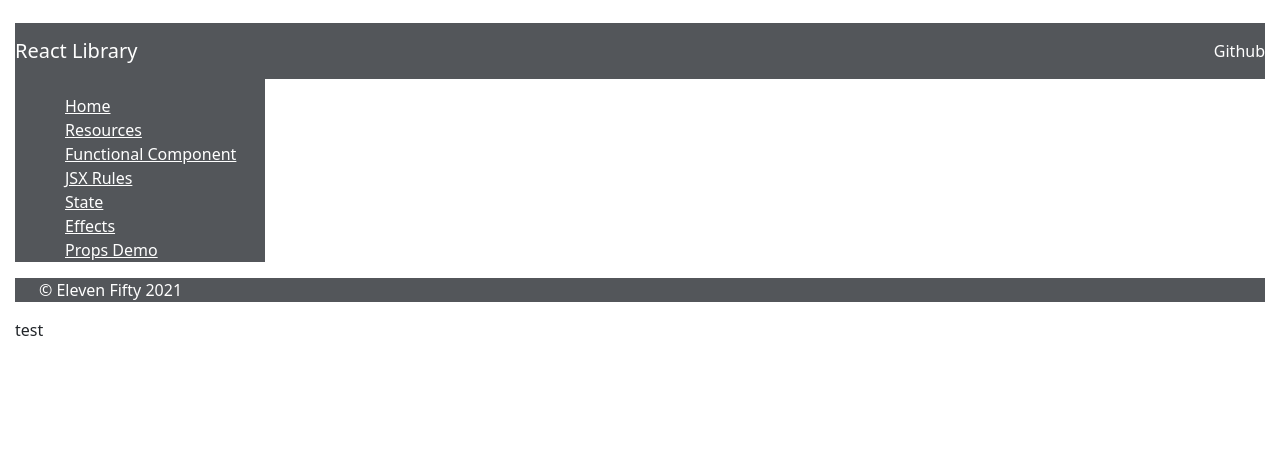
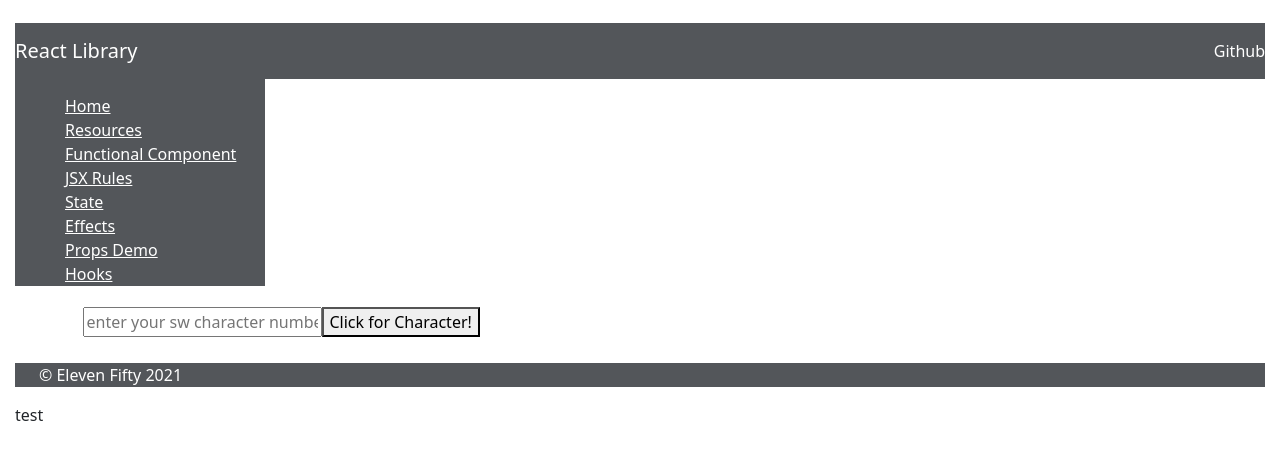
Before and after one commit to viseth89/react-fundamentals, a React (Create React App) app: page /hooks in a window 1280 px wide. Shown: the top 460 px of the page. Built offline with nearby package versions, Linux system fonts and the light colour scheme.

Commit message:
Debuggin 7.2

```diff
--- /dev/null
+++ b/src/components/concepts/Hooks.js
@@ -0,0 +1,27 @@
+import React, {useState, useEffect} from 'react';
+
+const Hooks = () => {
+    const [query, setQuery] = useState('');
+    const [results, setResults] = useState({});
+
+    const fetch = () => {
+        fetch(`https://swapi.dev/api/people/${query}`)
+        .then(res => res.json())
+        .then(json => {
+            console.log(json);
+            setResults(json);
+        })
+    }
+
+    return(
+        <div classname="main">
+            <div className="mainDiv">
+                <input value={query} onChange={e => setQuery(e.target.value)} placeholder="enter your sw character number" />
+                <button onClick={() => fetch()}>Click for Character!</button>
+                {results ? <h2>{results.name}</h2> : <div></div>}
+            </div>
+        </div>
+    )
+}
+
+export default Hooks
--- a/src/components/site/Sidebar.js
+++ b/src/components/site/Sidebar.js
@@ -10,6 +10,7 @@
 import State from '../concepts/State';
 import Effects from '../concepts/Effects';
 import PropsDemo from '../concepts/PropsDemo';
+import Hooks from '../concepts/Hooks'
 
 const Sidebar = () => {
     return (
@@ -23,6 +24,7 @@
                     <li><Link to='/state'>State</Link></li>
                     <li><Link to='/effects'>Effects</Link></li>
                     <li><Link to='/propsdemo'>Props Demo</Link></li>
+                    <li><Link to="/hooks">Hooks</Link></li>
                 </ul>
             </div>
             <div className='sidebar-route'>
@@ -35,6 +37,7 @@
                     <Route exact path='/state'><State /></Route>
                     <Route exact path='/effects'><Effects /></Route>
                     <Route exact path='/propsdemo'><PropsDemo /></Route>
+                    <Route exact path='/hooks'><Hooks /></Route>
                 </Switch>
             </div>
         </div>
```
